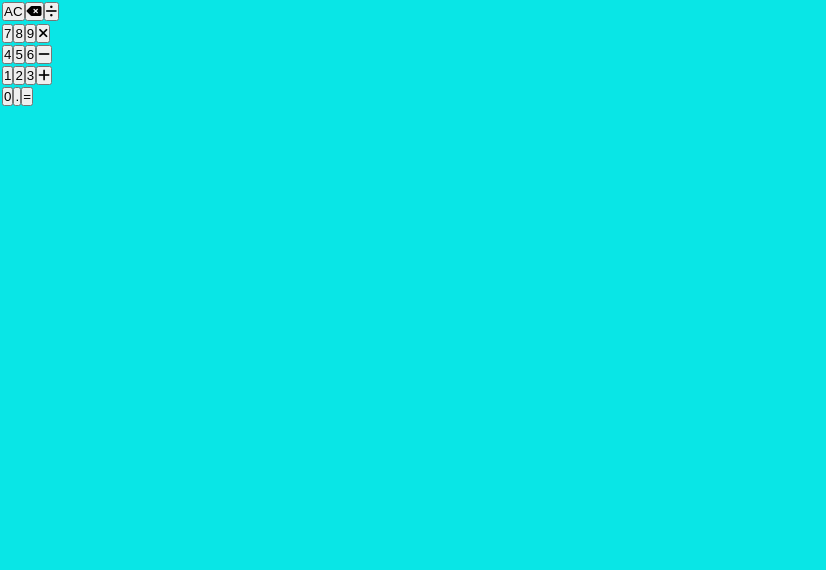
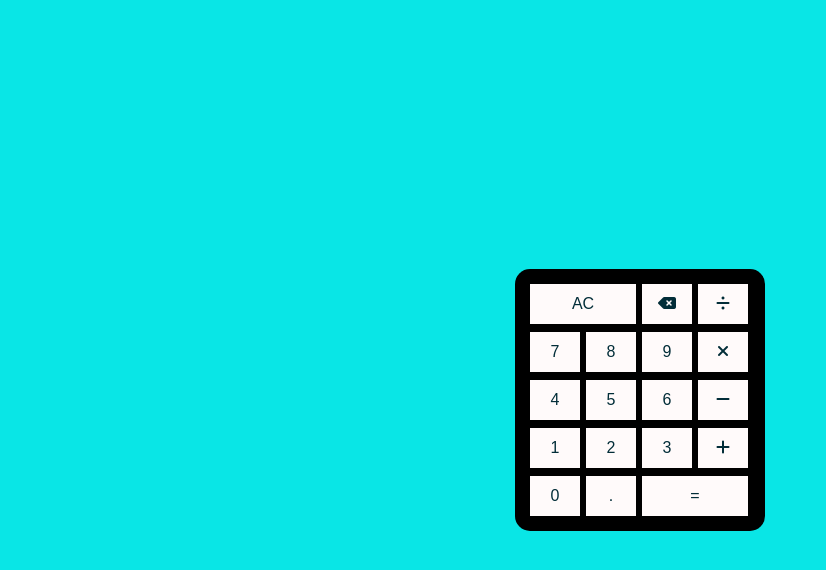
Before and after one commit to leozito73/CALCULADORA, a plain HTML site: page index.html in a window 1280 px wide. Shown: the whole page, without its empty margins (0-826 px from the left). Drawn offline with Linux system fonts and the light colour scheme.

Commit message:
Modificação do estilo

```diff
--- a/index.html
+++ b/index.html
@@ -3,16 +3,16 @@
   <head>
     <meta charset="utf-8">
     <script src="https://kit.fontawesome.com/9e8101d399.js" crossorigin="anonymous"></script>
+    <link rel="stylesheet" href="style.css">
     <title>CALCULADORA</title>
-  </head>
-  <link rel="stylesheet" href="style.css">
+    </head>
   <body>
     <div class="conteudo">
         <p class="result" id="resultado"> </p>
 
         <table>
             <tr>
-                <td> <button class="btn ac"> AC</button> </td>
+                <td> <button class="btn ac" style="width:106px;"> AC </button> </td>
                 <td> <button class="btn neg"> <i class="fa-solid fa-delete-left"></i></i></button> </td>
                 <td> <button class="btn especial"> <i class="fa-solid fa-divide"></i></button> </td>
             </tr>
@@ -41,7 +41,7 @@
             <tr>
                 <td> <button class="btn 0"> 0 </button> </td>
                 <td> <button class="btn ponto"> . </i></i></button> </td>
-                <td> <button class="btn igual"> = </i></button> </td>
+                <td> <button class="btn igual" style="width:106px;"> = </i></button> </td>
             </tr>
 
         </table>
@@ -50,5 +50,6 @@
 
 
     </div>
+    <script scr="./script.js"></script>
   </body>
 </html>
--- a/style.css
+++ b/style.css
@@ -3,14 +3,15 @@
     padding:0;
     box-sizing: border-box;
     font-family: 'cursiva', sans-serif;
-
-
-}
-body{
-background-color: rgb(9, 230, 230);
 }
 
-.calculator {
+body {
+    background-color: rgb(9, 230, 230);
+}
+/*
+aqui serve para chamar a class conteudo e mexer em toda a sua parte de css.
+*/
+.conteudo {
     width: 250px;
     position: absolute;
     top: 50%;
@@ -18,9 +19,24 @@ background-color: rgb(9, 230, 230);
     transform: translate(-50%, -50%);
     border-radius: 15px;
     padding: 10px;
-    background-color: black;
+    background-color: rgb(0, 0, 0);
 }
 
 table td {
     display: inline-block;
 }
+/*
+aqui chama a class dos botoes e modifica o css.
+*/
+.btn {
+    margin: 3px;
+    width: 50px;
+    height: 40px;
+    cursor: pointer;
+    border: none;
+    background-color: rgb(255, 250, 250);
+    color: rgb(2, 45, 56);
+    font-size: 16px;
+    transition: all 500ms ease-in-out;
+
+}
```
